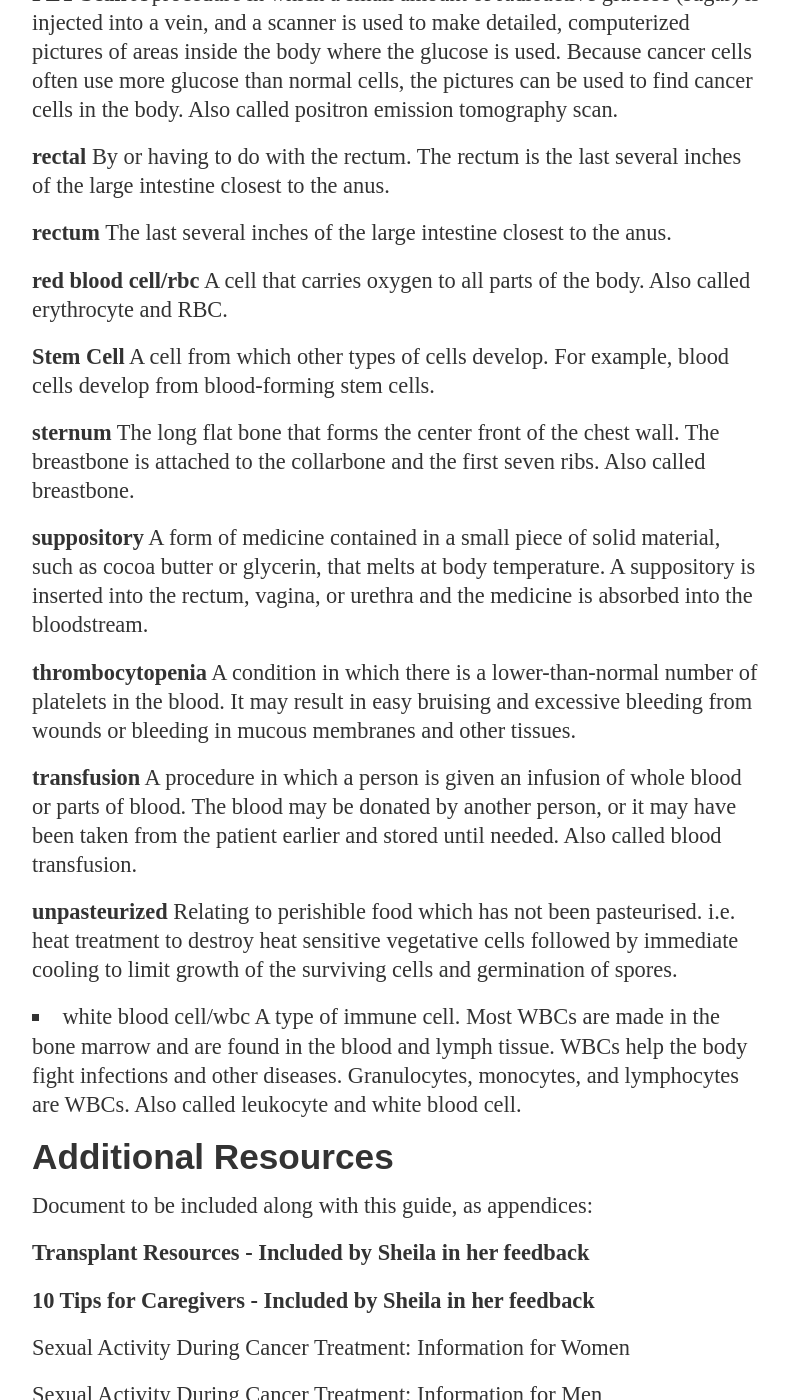
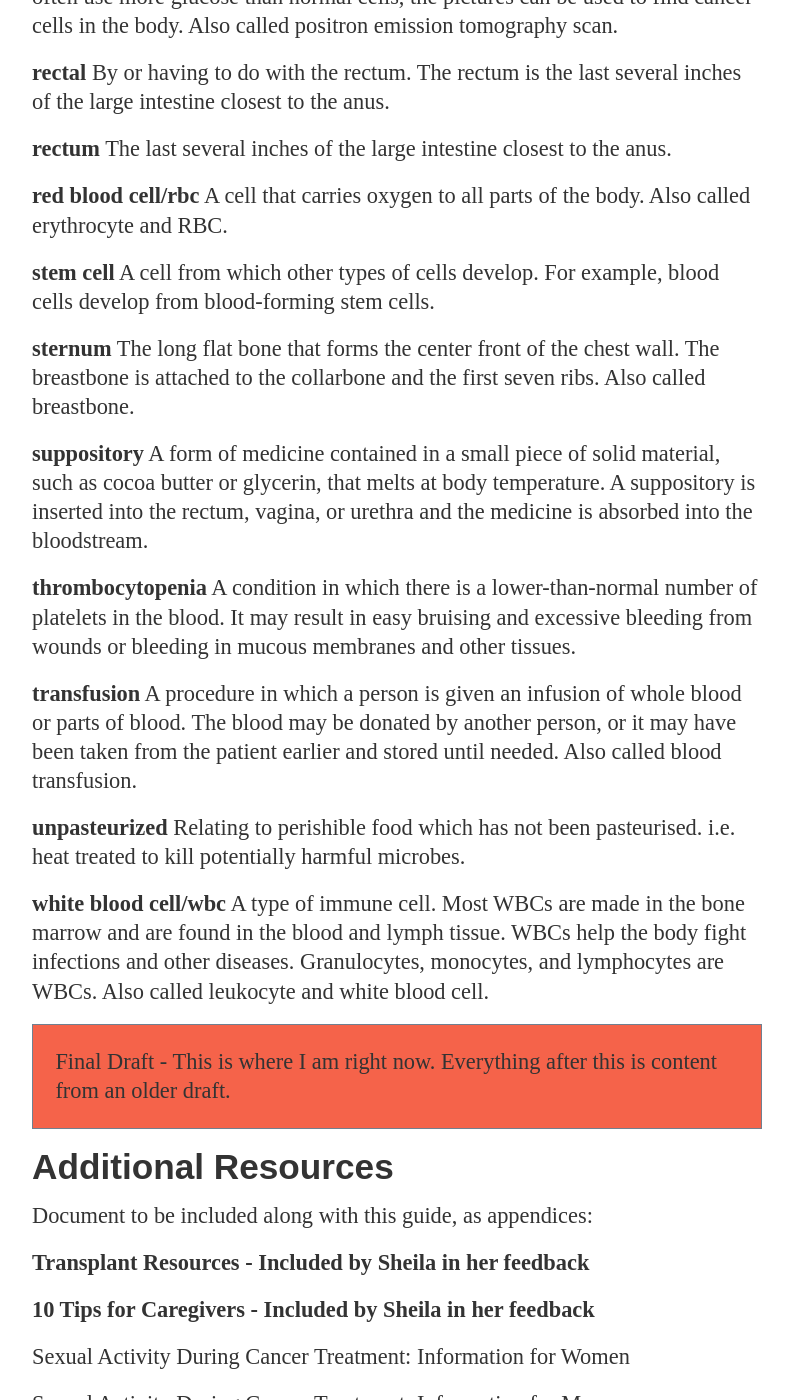
Before and after one commit to mskccpatiented/contentaudit, a Jekyll site: the page built from _posts/2012-11-19-auto-bmt-outpatient-guide-hybrid.md, in a window 1280 px wide and 1400 px high, scrolled down 65592 px. Shown: the whole window, without its empty margins (128-921 px from the left). Built offline with Jekyll 4.4.1, drawn with Linux system fonts in a browser that asks for light colours; Markdown is read by kramdown in place of the engine named in the settings; some of the changed text lies outside the part shown.

Commit message:
glossary complete for this draft

```diff
--- a/_posts/2012-11-19-auto-bmt-outpatient-guide-hybrid.md
+++ b/_posts/2012-11-19-auto-bmt-outpatient-guide-hybrid.md
@@ -633,8 +633,6 @@
 
 <div class="phasedivider">End of Phase 2 Divider</div>
 
-<p class="dmz">Final Draft - This is where I am right now. Everything after this is content from an older draft. </p>
-
 ## Phase 3 - After Your Transplant
 <div class="image-placeholder"><p>Image Placeholder: Diagram of the transplant process/timeline with a "you are here" marker on Phase Three, or highlighting of some kind.</p></div>
 
@@ -957,17 +955,17 @@
 ## Glossary
 We have identified some words in this guide that may require further explanation:
 
-**advil&reg;**
-Advil&reg; is a brand of ibuprofen. Ibuprofen is a non-steroidal anti-inflammatory drug (NSAID) used to relieve swelling, pain and fever.
+**advil<span class="superscript">&reg;</span>**
+Advil<span class="superscript">&reg;</span> is a brand of ibuprofen. Ibuprofen is a non-steroidal anti-inflammatory drug (NSAID) used to relieve swelling, pain and fever.
 
-**aleve&reg;**
-Aleve&reg; is a brand of naproxen. Naproxen is a non-steroidal anti-inflammatory drug (NSAID) used to relieve swelling, pain and fever.
+**aleve<span class="superscript">&reg;</span>**
+Aleve<span class="superscript">&reg;</span> is a brand of naproxen. Naproxen is a non-steroidal anti-inflammatory drug (NSAID) used to relieve swelling, pain and fever.
 
 **anal**
 Related to the anus.
 
 **anaprox**
-Anaprox&reg; is a brand of naproxen. Naproxen is a non-steroidal anti-inflammatory drug (NSAID) used to relieve swelling, pain and fever.
+Anaprox<span class="superscript">&reg;</span> is a brand of naproxen. Naproxen is a non-steroidal anti-inflammatory drug (NSAID) used to relieve swelling, pain and fever.
 
 **anemia**
 A condition in which the number of red blood cells is below normal.
@@ -1114,10 +1112,10 @@
 Taking medicine to stimulate the growth of stem cells and move them into the bloodstream.
 
 **motrin**
-Advil&reg; is a brand of ibuprofen. Ibuprofen is a non-steroidal anti-inflammatory drug (NSAID) used to relieve swelling, pain and fever.
+Advil<span class="superscript">&reg;</span> is a brand of ibuprofen. Ibuprofen is a non-steroidal anti-inflammatory drug (NSAID) used to relieve swelling, pain and fever.
 
 **mozobil**
-Mozobil&reg; is a brand of plerixafor. Plerixafor is a drug used before together with granulocyte-colony stimulating factor (G-CSF) to help mobilize stem cells; moving them from the bone marrow to the blood.
+Mozobil<span class="superscript">&reg;</span> is a brand of plerixafor. Plerixafor is a drug used before together with granulocyte-colony stimulating factor (G-CSF) to help mobilize stem cells; moving them from the bone marrow to the blood.
 
 **myeloma**
 Cancer that arises in plasma cells, a type of white blood cell.
@@ -1126,7 +1124,7 @@
 A drug used to treat mild pain and the symptoms of arthritis and several other conditions. It is a type of nonsteroidal anti-inflammatory drug (NSAID) and a type of cyclooxygenase inhibitor. Also called naproxen.
 
 **neupogen**
-Neupogen&reg; is a brand of GCSF - a drug that stimulates the production of neutrophils (a type of white blood cell). Also called filgrastim.
+Neupogen<span class="superscript">&reg;</span> is a brand of GCSF - a drug that stimulates the production of neutrophils (a type of white blood cell). Also called filgrastim.
 
 **neutropenia**
 A condition in which there is a lower-than-normal number of neutrophils (a type of white blood cell). While you are neutropenic you will take precautions to prevent infection.
@@ -1167,7 +1165,7 @@
 **red blood cell/rbc**
 A cell that carries oxygen to all parts of the body. Also called erythrocyte and RBC.
 
-**Stem Cell**
+**stem cell**
 A cell from which other types of cells develop. For example, blood cells develop from blood-forming stem cells.
 
 **sternum**
@@ -1183,10 +1181,11 @@
 A procedure in which a person is given an infusion of whole blood or parts of blood. The blood may be donated by another person, or it may have been taken from the patient earlier and stored until needed. Also called blood transfusion.
 
 **unpasteurized**
-Relating to perishible food which has not been pasteurised. i.e. heat treatment to destroy heat sensitive vegetative cells followed by immediate cooling to limit growth of the surviving cells and germination of spores.
+Relating to perishible food which has not been pasteurised. i.e. heat treated to kill potentially harmful microbes.
 
-* white blood cell/wbc
+**white blood cell/wbc**
 A type of immune cell. Most WBCs are made in the bone marrow and are found in the blood and lymph tissue. WBCs help the body fight infections and other diseases. Granulocytes, monocytes, and lymphocytes are WBCs. Also called leukocyte and white blood cell.
+<p class="dmz">Final Draft - This is where I am right now. Everything after this is content from an older draft. </p>
 
 ## Additional Resources
 
```
Also changed, not shown: 1 other file.
